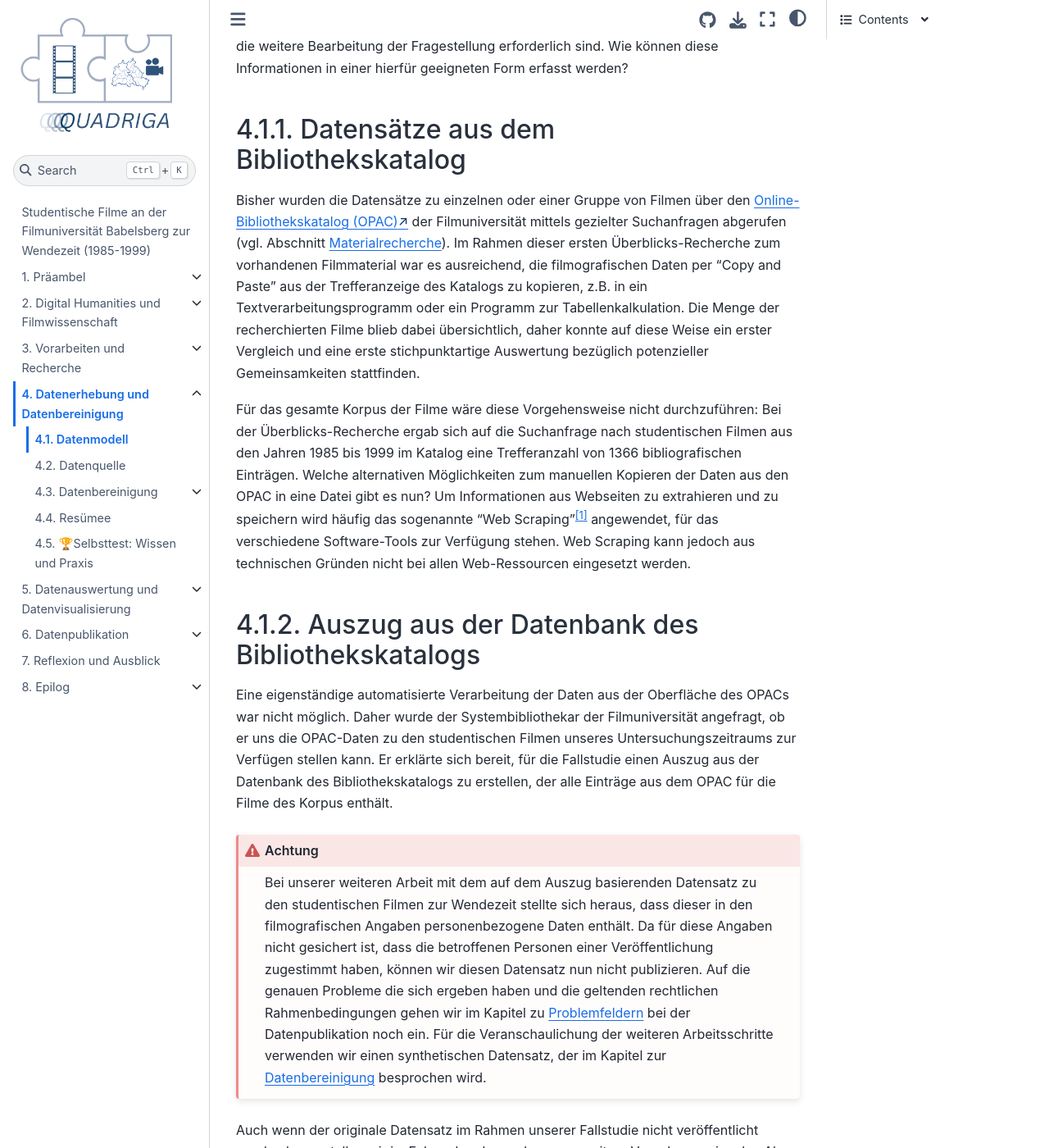
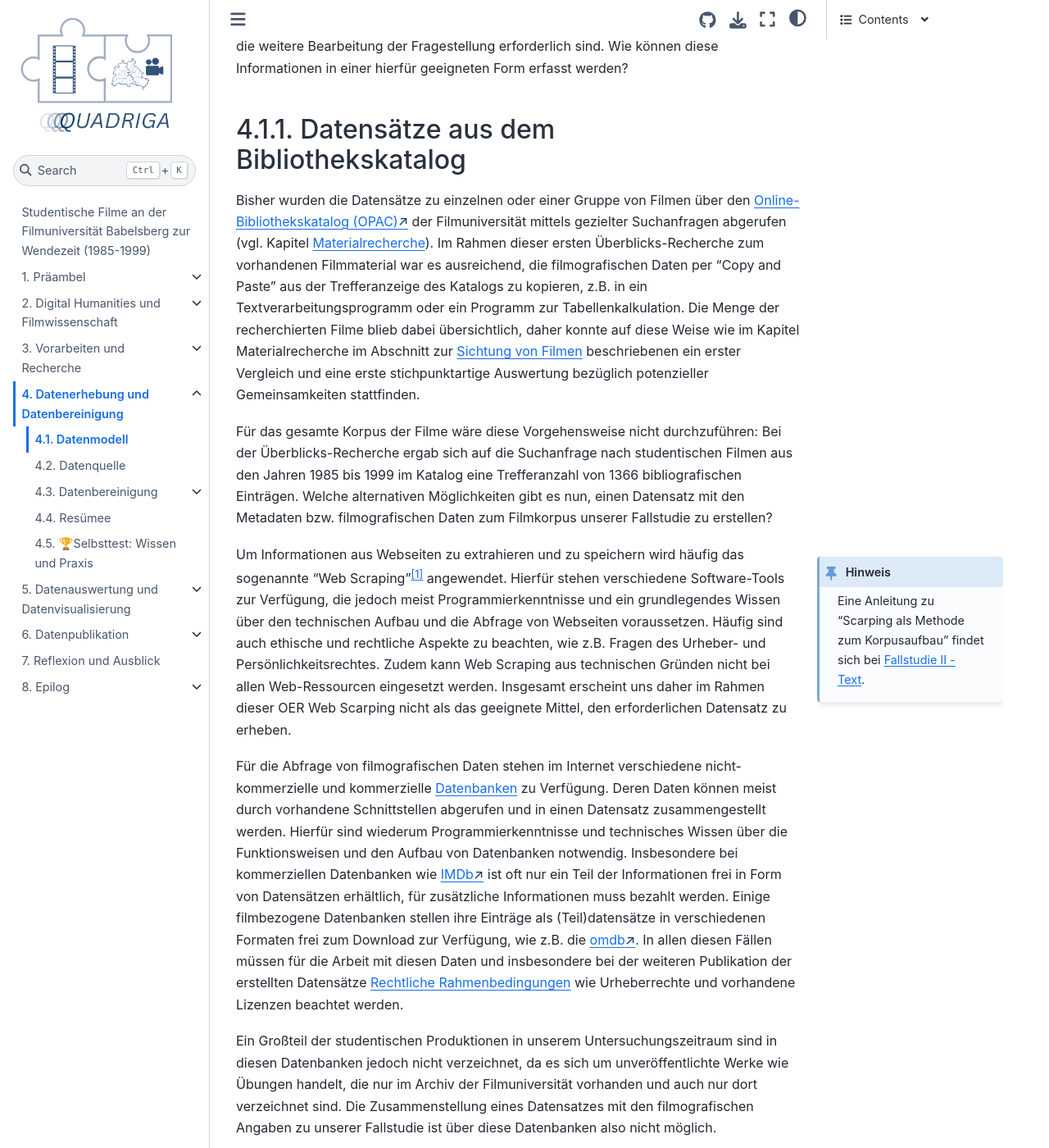
Before and after one commit to quadriga-dk/Bewegtes-Bild-Fallstudie-2, a Jupyter Book: the page built from bereinigung/modell.md, in a window 1280 px wide and 1400 px high, scrolled down 197 px. Shown: the whole window at 82% size. Built offline with Jupyter Book 1.0.4 settings and Sphinx 7.4.7 and the Sphinx Book theme 1.1.4, drawn with Linux system fonts in a browser that asks for light colours; cross-references to code outside the pages are shown as plain code; some of the changed text lies outside the part shown.

Commit message:
Update modell.md

`````diff
--- a/bereinigung/modell.md
+++ b/bereinigung/modell.md
@@ -3,13 +3,30 @@ In den letzten Abschnitten wurde eine filmwissenschaftliche Fragestellung entwic
 
 ## Datensätze aus dem Bibliothekskatalog
 
-Bisher wurden die Datensätze zu einzelnen oder einer Gruppe von Filmen über den <a href="http://server8.bibl.filmuniversitaet.de/" class="external-link" target="_blank">Online-Bibliothekskatalog (OPAC)</a> der Filmuniversität mittels gezielter Suchanfragen abgerufen (vgl. Abschnitt [Materialrecherche](/recherche/material)). Im Rahmen dieser ersten Überblicks-Recherche zum vorhandenen Filmmaterial war es ausreichend, die filmografischen Daten per "Copy and Paste" aus der Trefferanzeige des Katalogs zu kopieren, z.B. in ein Textverarbeitungsprogramm oder ein Programm zur Tabellenkalkulation. Die Menge der recherchierten Filme blieb dabei übersichtlich, daher konnte auf diese Weise ein erster Vergleich und eine erste stichpunktartige Auswertung bezüglich potenzieller Gemeinsamkeiten stattfinden.
+Bisher wurden die Datensätze zu einzelnen oder einer Gruppe von Filmen über den <a href="http://server8.bibl.filmuniversitaet.de/" class="external-link" target="_blank">Online-Bibliothekskatalog (OPAC)</a> der Filmuniversität mittels gezielter Suchanfragen abgerufen (vgl. Kapitel [Materialrecherche](/recherche/material)). Im Rahmen dieser ersten Überblicks-Recherche zum vorhandenen Filmmaterial war es ausreichend, die filmografischen Daten per "Copy and Paste" aus der Trefferanzeige des Katalogs zu kopieren, z.B. in ein Textverarbeitungsprogramm oder ein Programm zur Tabellenkalkulation. Die Menge der recherchierten Filme blieb dabei übersichtlich, daher konnte auf diese Weise wie im Kapitel Materialrecherche im Abschnitt zur [Sichtung von Filmen](/recherche/material.md#sichtung-von-filmen) beschriebenen ein erster Vergleich und eine erste stichpunktartige Auswertung bezüglich potenzieller Gemeinsamkeiten stattfinden.
 
-Für das gesamte Korpus der Filme wäre diese Vorgehensweise nicht durchzuführen: Bei der Überblicks-Recherche ergab sich auf die Suchanfrage nach studentischen Filmen aus den Jahren 1985 bis 1999 im Katalog eine Trefferanzahl von 1366 bibliografischen Einträgen. Welche alternativen Möglichkeiten zum manuellen Kopieren der Daten aus den OPAC in eine Datei gibt es nun? Um Informationen aus Webseiten zu extrahieren und zu speichern wird häufig das sogenannte "Web Scraping"[^1] angewendet, für das verschiedene Software-Tools zur Verfügung stehen. Web Scraping kann jedoch aus technischen Gründen nicht bei allen Web-Ressourcen eingesetzt werden.
+Für das gesamte Korpus der Filme wäre diese Vorgehensweise nicht durchzuführen: Bei der Überblicks-Recherche ergab sich auf die Suchanfrage nach studentischen Filmen aus den Jahren 1985 bis 1999 im Katalog eine Trefferanzahl von 1366 bibliografischen Einträgen. Welche alternativen Möglichkeiten gibt es nun, einen Datensatz mit den Metadaten bzw. filmografischen Daten zum Filmkorpus unserer Fallstudie zu erstellen?
+
+````{margin}
+```{admonition} Hinweis
+:class: hinweis
+Eine Anleitung zu "Scarping als Methode zum Korpusaufbau" findet sich bei <a href="https://quadriga-dk.github.io/Text-Fallstudie-2/scraping_intro/scraping_intro.html" target="_blank">Fallstudie II - Text</a>.
+```
+````
+
+Um Informationen aus Webseiten zu extrahieren und zu speichern wird häufig das sogenannte "Web Scraping"[^1] angewendet. Hierfür stehen verschiedene Software-Tools zur Verfügung, die jedoch meist Programmierkenntnisse und ein grundlegendes Wissen über den technischen Aufbau und die Abfrage von Webseiten voraussetzen. Häufig sind auch ethische und rechtliche Aspekte zu beachten, wie z.B. Fragen des Urheber- und Persönlichkeitsrechtes. Zudem kann Web Scraping aus technischen Gründen nicht bei allen Web-Ressourcen eingesetzt werden. Insgesamt erscheint uns daher im Rahmen dieser OER Web Scarping nicht als das geeignete Mittel, den erforderlichen Datensatz zu erheben.
+
+Für die Abfrage von filmografischen Daten stehen im Internet verschiedene nicht-kommerzielle und kommerzielle [Datenbanken](../einleitung/filmwissenschaft.md#datenbanken-und-digitale-tools) zu Verfügung. Deren Daten können meist durch vorhandene Schnittstellen abgerufen und in einen Datensatz zusammengestellt werden. Hierfür sind wiederum Programmierkenntnisse und technisches Wissen über die Funktionsweisen und den Aufbau von Datenbanken notwendig. Insbesondere bei kommerziellen Datenbanken wie <a href="https://www.imdb.com/" class="external-link" target="_blank">IMDb</a> ist oft nur ein Teil der Informationen frei in Form von Datensätzen erhältlich, für zusätzliche Informationen muss bezahlt werden. Einige filmbezogene Datenbanken stellen ihre Einträge als (Teil)datensätze in verschiedenen Formaten frei zum Download zur Verfügung, wie z.B. die <a href="https://www.omdb.org/de/de/content/Help:DataDownload" class="external-link" target="_blank">omdb</a>. In allen diesen Fällen müssen für die Arbeit mit diesen Daten und insbesondere bei der weiteren Publikation der erstellten Datensätze [Rechtliche Rahmenbedingungen](../publikation/problemfelder.md) wie Urheberrechte und vorhandene Lizenzen beachtet werden.
+
+Ein Großteil der studentischen Produktionen in unserem Untersuchungszeitraum sind in diesen Datenbanken jedoch nicht verzeichnet, da es sich um unveröffentlichte Werke wie Übungen handelt, die nur im Archiv der Filmuniversität vorhanden und auch nur dort verzeichnet sind. Die Zusammenstellung eines Datensatzes mit den filmografischen Angaben zu unserer Fallstudie ist über diese Datenbanken also nicht möglich.
+
+Gerade bei Datensätzen, die sehr spezielle Informationen enthalten, die evtl. nur in einer bestimmten Datenbank oder bei einer bestimmten Institution vorgehalten werden, bietet es sich an, dort direkt anzufragen. Insbesondere bei nicht-kommerziellen Organisationen ist es für Forschungszwecke häufig möglich, einen Auszug mit den für die eigene Arbeit notwendigen Daten aus der Datenbank zu erhalten. Wir haben daher bei der Bibliothek der Filmuniversität angefragt, ob wir die Daten aus dem Katalog des Filmarchivs für unseren Untersuchungszeitraum 1985 bis 1999 bekommen können.
+
+
 
 ## Auszug aus der Datenbank des Bibliothekskatalogs
 
-Eine eigenständige automatisierte Verarbeitung der Daten aus der Oberfläche des OPACs war nicht möglich. Daher wurde der Systembibliothekar der Filmuniversität angefragt, ob er uns die OPAC-Daten zu den studentischen Filmen unseres Untersuchungszeitraums zur Verfügen stellen kann. Er erklärte sich bereit, für die Fallstudie einen Auszug aus der Datenbank des Bibliothekskatalogs zu erstellen, der alle Einträge aus dem OPAC für die Filme des Korpus enthält.
+Der Systembibliothekar der Filmuniversität erklärte sich bereit, für unsere Fallstudie einen Auszug aus der Datenbank des Bibliothekskatalogs zu erstellen, der alle Einträge aus dem OPAC für die Filme unseres Korpus enthält.
 
 ```{admonition} Achtung
 :class: caution
@@ -42,9 +59,9 @@ alt: Darstellung der Vollanzeige eines Einzeltitels im Katalog der Bibliothek de
 Ausschnitt aus der Vollanzeige eines Einzeltitels im Anzeigeformat "Feldnummern" im OPAC der Filmuniversität.
 ```
 
-In der Vollanzeige des Titels und in den verschiedenen Anzeigeformaten wird deutlich, dass die filmografischen Daten und damit die Metadaten zu den Titeln einer bestimmten Struktur, einem bestimmten Modell folgen. Auf die Funktion und auf den Aufbau solcher Datenmodelle geht Johanna Drucker ein. {cite}`c-Drucker_2021` Sie weist darauf hin, dass jede Erzeugung von Daten eine Modellierung beinhaltet. Durch ein Modell wird festgelegt, was als Merkmal des Datenobjekts – hier des jeweiligen Films – aufgeführt wird, d.h. was für die Charakterisierung als notwendig erachtet wird. Zudem muss entschieden werden, in welchem Format diese Informationen vorliegen sollen.
+In der Vollanzeige des Titels und in den verschiedenen Anzeigeformaten wird deutlich, dass die filmografischen Daten und damit die Metadaten zu den Titeln einer bestimmten Struktur, einem bestimmten Modell folgen. Auf die Funktion und auf den Aufbau solcher Datenmodelle geht Johanna Drucker ein {cite}`c-Drucker_2021`. Sie weist darauf hin, dass jede Erzeugung von Daten eine Modellierung beinhaltet. Durch ein Modell wird festgelegt, was als Merkmal des Datenobjekts – hier des jeweiligen Films – aufgeführt wird, d.h. was für die Charakterisierung als notwendig erachtet wird. Zudem muss entschieden werden, in welchem Format diese Informationen vorliegen sollen.
 
-Mit Bezug auf Herbert Stachowiak führt Fotis Jannidis genauer aus, was mit dem Oberbegriff "Modell" gemeint ist. {cite}`c-Jannidis_2017` Er nennt drei Aspekte:
+Mit Bezug auf Herbert Stachowiak führt Fotis Jannidis genauer aus, was mit dem Oberbegriff "Modell" gemeint ist {cite}`c-Jannidis_2017`. Er nennt drei Aspekte:
 
 ```{admonition} Aspekte eines Modells
 :class: keypoint
@@ -53,13 +70,13 @@ Mit Bezug auf Herbert Stachowiak führt Fotis Jannidis genauer aus, was mit dem
 - Ein Modell hat einen oder mehrere Verwendungszwecke.
 ```
 
-Dass eine Auswahl aus Merkmalen getroffen wird, impliziert auch, dass Modelle und damit Datenmodelle, wie schon im Abschnitt zu [Metadaten](/recherche/metadaten) ausgeführt, bestimmte Weltanschauungen, Werte und Werturteile enthalten. {cite}`c-Drucker_2021`
+Dass eine Auswahl aus Merkmalen getroffen wird, impliziert auch, dass Modelle und damit Datenmodelle, wie schon im Abschnitt zu [Metadaten](/recherche/metadaten) ausgeführt, bestimmte Weltanschauungen, Werte und Werturteile enthalten {cite}`c-Drucker_2021`.
 
 ## Analyse des Modells als Ausgangspunkt
 
 Bevor existierende Daten – in dieser Fallstudie die Daten zu den Filmen aus dem OPAC der Filmuniversität – verwendet werden, sollte daher nach Drucker immer das zugrundeliegende Modell analysiert und verstanden werden. Welche Merkmale wurden aufgenommen? Fehlen evtl. bestimmte Merkmale? Wie sind Felder benannt und welche Klassifikationssysteme sind erkennbar?
 
-Eine tiefgreifende Analyse des Datenmodells und der Struktur der OPAC-Daten kann an dieser Stelle nicht erfolgen. Auf Teile dieses Themenbereichs wird im folgenden Abschnitt zur Analyse der [Datenquelle](datenquelle) und im Abschnitt [Datenbereinigung](openRefine/0_datenbereinigung) nochmals eingegangen. Einen ausführlichen Überblick über die Prozesse bei der Erschließung von Metadaten zu Filmen für Kataloge liefert Anna Bohn. {cite}`c-Bohn_2018`
+Eine tiefgreifende Analyse des Datenmodells und der Struktur der OPAC-Daten kann an dieser Stelle nicht erfolgen. Auf Teile dieses Themenbereichs wird im folgenden Abschnitt zur Analyse der [Datenquelle](datenquelle) und im Abschnitt [Datenbereinigung](openRefine/0_datenbereinigung) nochmals eingegangen. Einen ausführlichen Überblick über die Prozesse bei der Erschließung von Metadaten zu Filmen für Kataloge liefert Anna Bohn {cite}`c-Bohn_2018`.
 
 Da es sich bei den OPAC-Daten um Daten aus einer existierenden Datenbank handelt, liegen diese in einer strukturierten Form vor. Aus der Vollanzeige des Titels im Bibliothekskatalog wird etwa deutlich, dass der Datensatz Informationen zu beteiligten Personen, Titel, Jahr und Format enthalten sollte. Zudem sind Schlagworte, Stichwörter und eine Inhaltsbeschreibung aufgeführt. Es zeigt sich jedoch auch, dass in einem Feld häufig mehrere Einträge aufgeführt werden. In dem jeweiligen Feld für "sonstige Personen" ist z.B. sowohl der Name der Person als auch deren Funktion(en) eingetragen (z.B. Regie, Drehbuch, Kamera, Darsteller:in etc.). Und das Feld "Umfang/Format" führt neben dem Filmformat (16mm, 35mm etc.) u.a. die Dauer in Minuten auf. ({numref}`opac_ausschnitt_vollanzeige`)
 
@@ -78,7 +95,7 @@ Felder in der Vollansicht eines Eintrags des Bibliothekskatalogs
 ````{margin}
 ```{admonition} Hinweis
 :class: hinweis
-Weitere Hinweise darauf, was eine effiziente Datenstruktur auszeichnet, finden sich bei <a href="https://quadriga-dk.github.io/Tabelle-Fallstudie-1/Markdown/20_Datenstruktur.html#" target="_blank">Fallstudie I - Tabelle</a>.
+Weitere Hinweise darauf, was eine effiziente Datenstruktur auszeichnet, finden sich bei <a href="https://quadriga-dk.github.io/Tabelle-Fallstudie-1/Markdown/6_1_Datenstruktur.html" target="_blank">Fallstudie I - Tabelle</a>.
 ```
 ````
 
@@ -92,5 +109,5 @@ Bereitet man die Daten zu den Filmen in Form einer Tabelle auf, enthält eine Ze
 ```
 
 
-[^1]: Auf die genaue Funktionsweise von "Web Scraping" und die damit verbundenen rechtlichen und ethischen Fragen einzugehen, würde hier zu weit führen. Einen ersten Überblick liefert der <a href="https://de.wikipedia.org/wiki/Screen_Scraping" target="_blank">Wikipedia-Artikel</a> zum Thema.
+[^1]: Auf die genaue Funktionsweise von "Web Scraping" einzugehen, würde hier zu weit führen. Einen ersten Überblick liefert der <a href="https://de.wikipedia.org/wiki/Screen_Scraping" class="external-link" target="_blank">Wikipedia-Artikel</a> zum Thema.
 [^2]: Die genauen Unterschiede zwischen verschiedenen Dateitypen, in denen Datensätze vorliegen (z.B. csv oder tsv), werden hier nicht weiter behandelt. Im Abschnitt zur [Datenbereinigung](openRefine/0_datenbereinigung) werden diese noch genauer dargestellt.
`````
